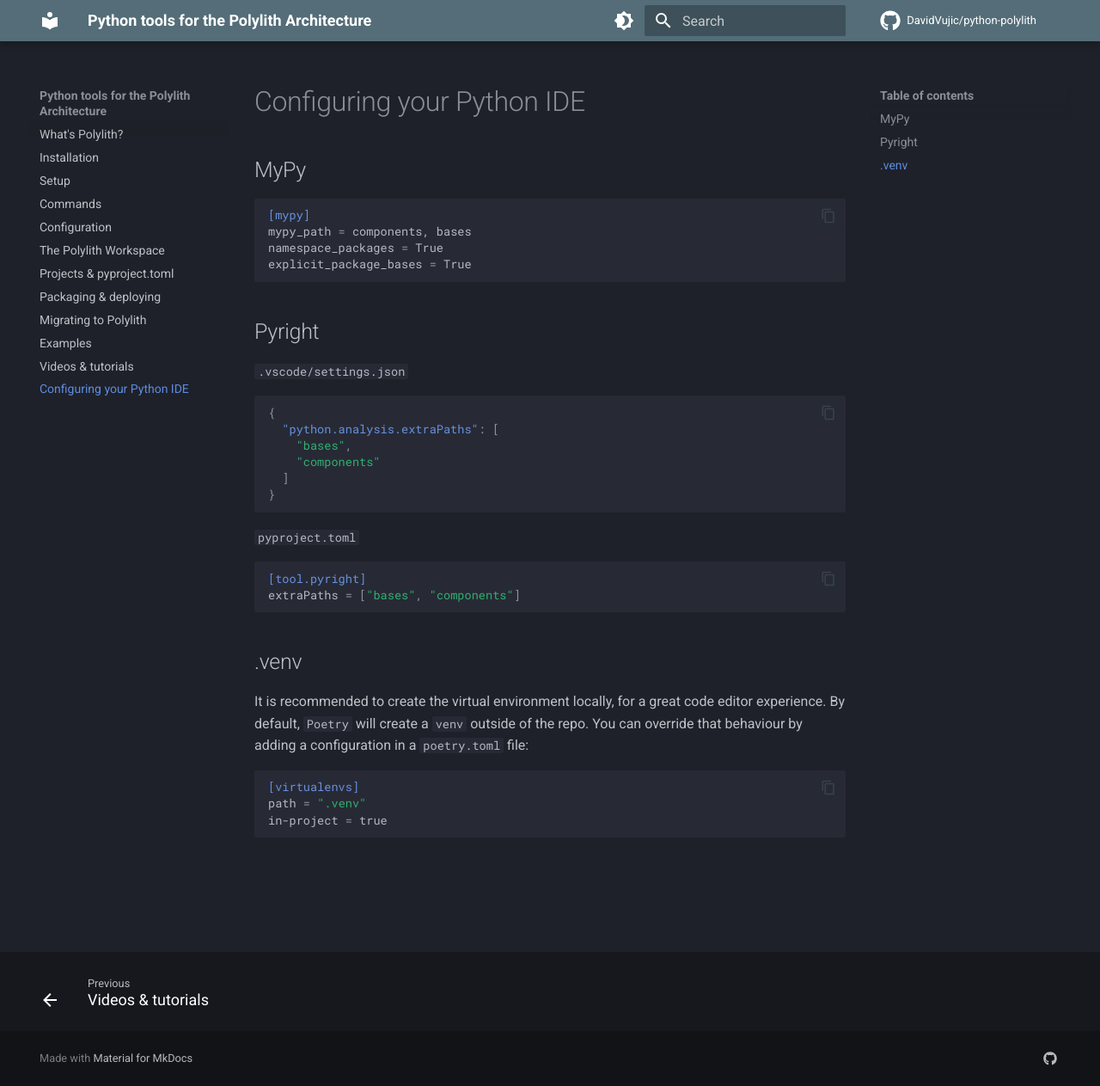
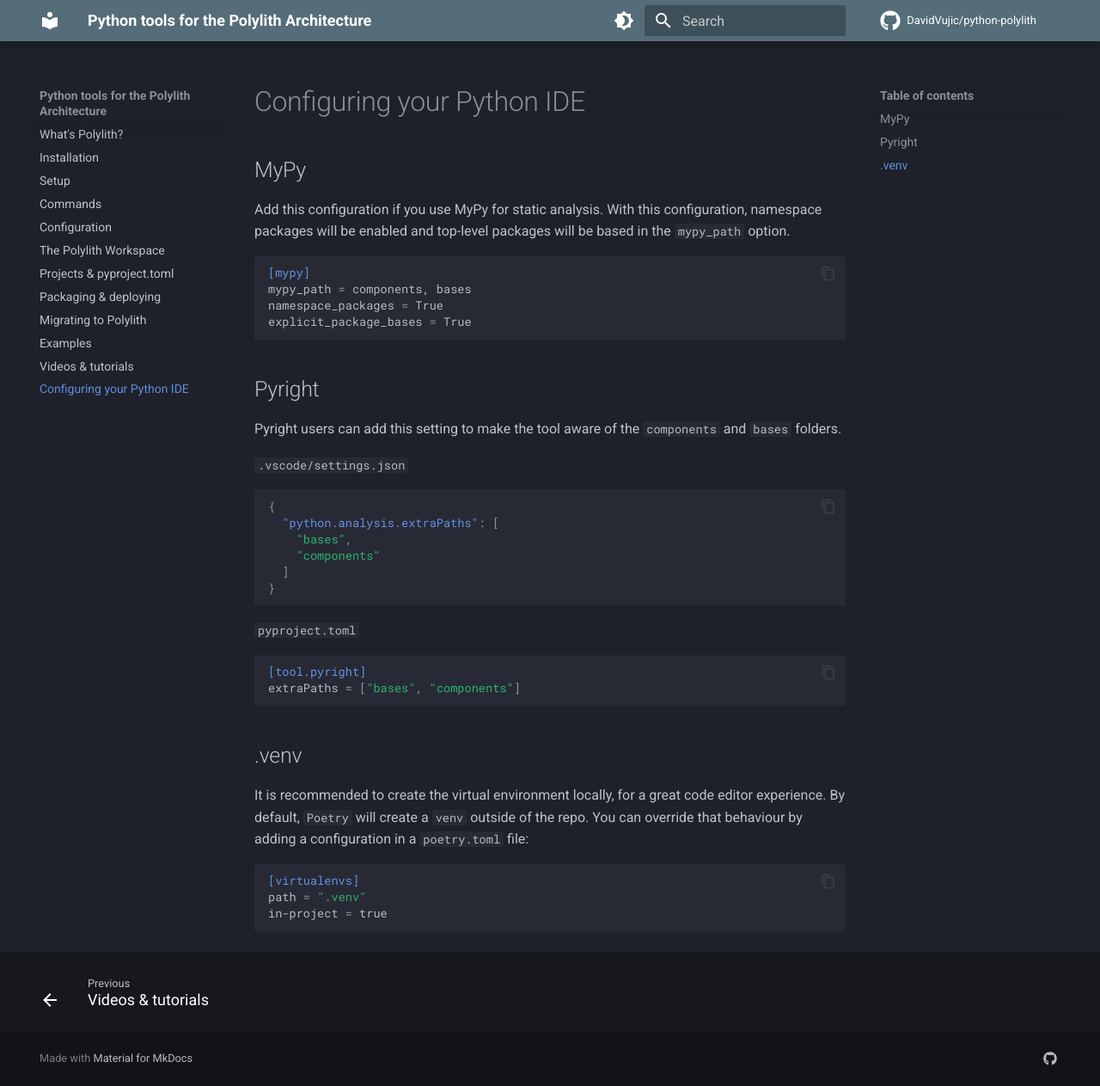
Before and after one commit to DavidVujic/python-polylith-docs, an MkDocs documentation site: the page built from docs/ide.md, in a window 1280 px wide and 1263 px high. Shown: the whole window at 86% size. Built offline with MkDocs 1.6.1 and Material for MkDocs 9.7.7, drawn with Linux system fonts in a browser that asks for light colours; comment, search, counter and statistics services are not loaded.

````diff
--- a/docs/ide.md
+++ b/docs/ide.md
@@ -1,6 +1,10 @@
 # Configuring your Python IDE
 
 ## MyPy
+
+Add this configuration if you use MyPy for static analysis. With this configuration,
+namespace packages will be enabled and top-level packages will be based in the `mypy_path` option.
+
 
 ```toml
 [mypy]
@@ -10,6 +14,8 @@
 ```
 
 ## Pyright
+
+Pyright users can add this setting to make the tool aware of the `components` and `bases` folders.
 
 `.vscode/settings.json`
 
````
